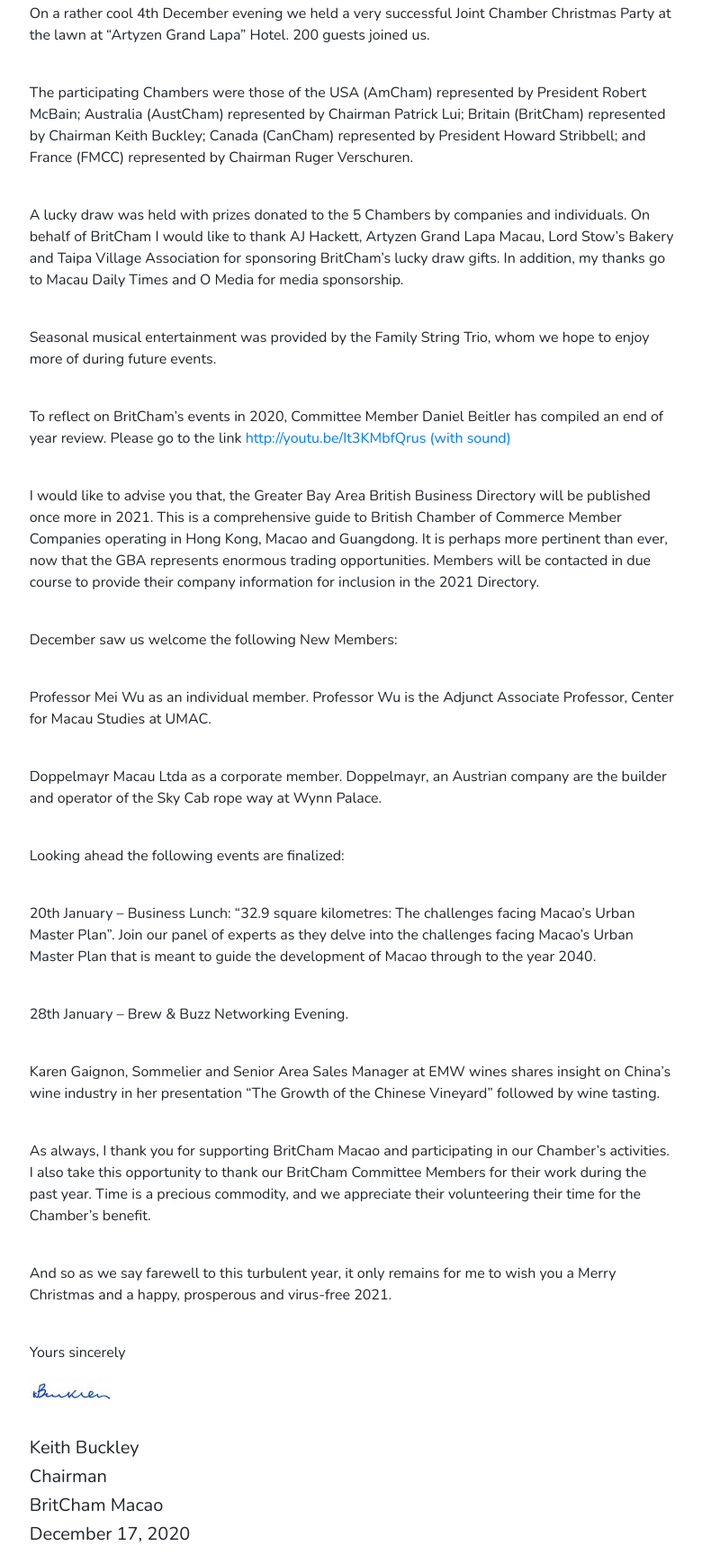
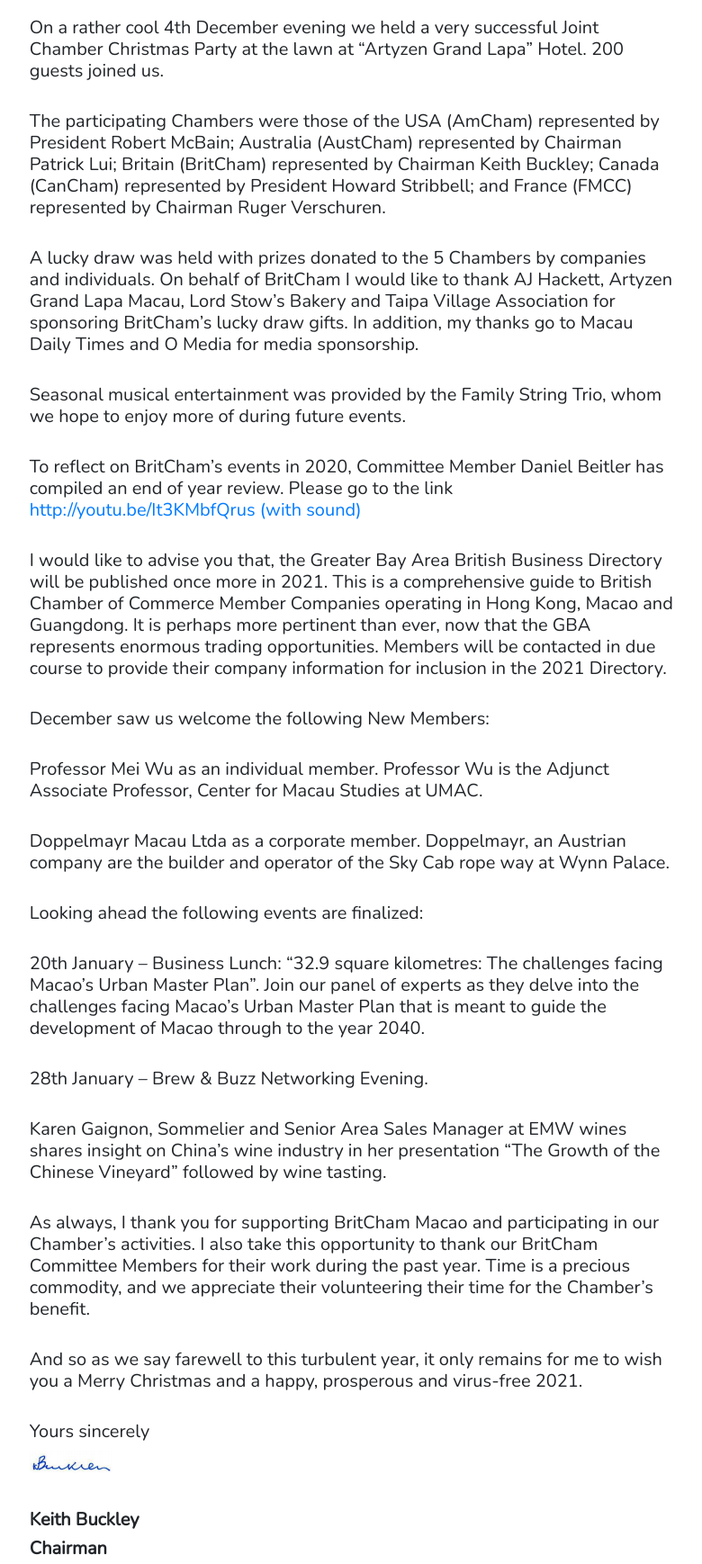
Before and after one commit to BassMasterTT/BritCham, a plain HTML site: page yearInReview.html in a window 1280 px wide. Shown: the part 393-2131 px from the top of the page at 90% size, without its empty margins (249-1029 px from the left). Drawn offline with nearby package versions, Linux system fonts and the light colour scheme.

Commit message:
h5 font size and fff for footer

```diff
--- a/css/style.css
+++ b/css/style.css
@@ -260,17 +260,9 @@
   margin-bottom: 2rem;
 }
 
-/*-- Emoji Navbar --*/
-
 /*============= FOOTER =============*/
 
 .britcham_footer {
-  /* border-radius: 10px; */
-  /* background-color: rgba(0, 0, 0, 0.6)!important; */
-  /* background: #1EE018;
-background: -moz-linear-gradient(-45deg, #1EE018 0%, #008A28 50%, #1EE018 100%);
-background: -webkit-linear-gradient(-45deg, #1EE018 0%, #008A28 50%, #1EE018 100%);
-background: linear-gradient(135deg, #1EE018 0%, #008A28 50%, #1EE018 100%); */
   background: #5db64b !important;
 }
 
@@ -287,22 +279,22 @@
 
 .text_bccm {
   font-size: 3rem;
-  color: whitesmoke;
+  color: #fff;
 }
 
 #telephone {
   text-decoration: none;
-  color: whitesmoke;
+  color: #fff;
 }
 
 #fax {
   text-decoration: none;
-  color: whitesmoke;
+  color: #fff;
 }
 
 #email {
   text-decoration: none;
-  color: whitesmoke;
+  color: #fff;
 }
 
 .inside_footer {
@@ -328,7 +320,6 @@
 
 .bi {
   font-size: 2rem;
-  /* background-color: #43474b; */
 }
 
 .ul {
--- a/yearInReview.html
+++ b/yearInReview.html
@@ -114,19 +114,19 @@
     <div class="container my-3 col-lg-7 about-text">
       <h1 class="my-4 pt-3 font-weight-bold">Year in Review</h1>
       <h3>Chairman’s December newsletter</h3>
-      <p class="mt-5">
+      <p class="h5 mt-5">
         Well, Christmas is almost here and whilst countries all around the world
         are struggling to control the Covid-19, in Macau we remain safe. Let us
         hope that situation continues.
       </p>
       <br />
-      <p>
+      <p class="h5">
         On a rather cool 4th December evening we held a very successful Joint
         Chamber Christmas Party at the lawn at “Artyzen Grand Lapa” Hotel. 200
         guests joined us.
       </p>
       <br />
-      <p>
+      <p class="h5">
         The participating Chambers were those of the USA (AmCham) represented by
         President Robert McBain; Australia (AustCham) represented by Chairman
         Patrick Lui; Britain (BritCham) represented by Chairman Keith Buckley;
@@ -134,7 +134,7 @@
         (FMCC) represented by Chairman Ruger Verschuren.
       </p>
       <br />
-      <p>
+      <p class="h5">
         A lucky draw was held with prizes donated to the 5 Chambers by companies
         and individuals. On behalf of BritCham I would like to thank AJ Hackett,
         Artyzen Grand Lapa Macau, Lord Stow’s Bakery and Taipa Village
@@ -142,12 +142,12 @@
         thanks go to Macau Daily Times and O Media for media sponsorship.
       </p>
       <br />
-      <p>
+      <p class="h5">
         Seasonal musical entertainment was provided by the Family String Trio,
         whom we hope to enjoy more of during future events.
       </p>
       <br />
-      <p>
+      <p class="h5">
         To reflect on BritCham’s events in 2020, Committee Member Daniel Beitler
         has compiled an end of year review. Please go to the link
         <a href="http://youtu.be/It3KMbfQrus">
@@ -155,7 +155,7 @@
         >
       </p>
       <br />
-      <p>
+      <p class="h5">
         I would like to advise you that, the Greater Bay Area British Business
         Directory will be published once more in 2021. This is a comprehensive
         guide to British Chamber of Commerce Member Companies operating in Hong
@@ -165,37 +165,37 @@
         inclusion in the 2021 Directory.
       </p>
       <br />
-      <p>December saw us welcome the following New Members:</p>
+      <p class="h5">December saw us welcome the following New Members:</p>
       <br />
-      <p>
+      <p class="h5">
         Professor Mei Wu as an individual member. Professor Wu is the Adjunct
         Associate Professor, Center for Macau Studies at UMAC.
       </p>
       <br />
-      <p>
+      <p class="h5">
         Doppelmayr Macau Ltda as a corporate member. Doppelmayr, an Austrian
         company are the builder and operator of the Sky Cab rope way at Wynn
         Palace.
       </p>
       <br />
-      <p>Looking ahead the following events are finalized:</p>
+      <p class="h5">Looking ahead the following events are finalized:</p>
       <br />
-      <p>
+      <p class="h5">
         20th January – Business Lunch: “32.9 square kilometres: The challenges
         facing Macao’s Urban Master Plan”. Join our panel of experts as they
         delve into the challenges facing Macao’s Urban Master Plan that is meant
         to guide the development of Macao through to the year 2040.
       </p>
       <br />
-      <p>28th January – Brew & Buzz Networking Evening.</p>
+      <p class="h5">28th January – Brew & Buzz Networking Evening.</p>
       <br />
-      <p>
+      <p class="h5">
         Karen Gaignon, Sommelier and Senior Area Sales Manager at EMW wines
         shares insight on China’s wine industry in her presentation “The Growth
         of the Chinese Vineyard” followed by wine tasting.
       </p>
       <br />
-      <p>
+      <p class="h5">
         As always, I thank you for supporting BritCham Macao and participating
         in our Chamber’s activities. I also take this opportunity to thank our
         BritCham Committee Members for their work during the past year. Time is
@@ -203,20 +203,20 @@
         for the Chamber’s benefit.
       </p>
       <br />
-      <p>
+      <p class="h5">
         And so as we say farewell to this turbulent year, it only remains for me
         to wish you a Merry Christmas and a happy, prosperous and virus-free
         2021.
       </p>
       <br />
-      <p>Yours sincerely</p>
+      <p class="h5">Yours sincerely</p>
 
       <p><img src="./img/signature.png" alt="signature" /></p>
       <br />
-      <h5>Keith Buckley</h5>
-      <h5>Chairman</h5>
-      <h5>BritCham Macao</h5>
-      <h5>December 17, 2020</h5>
+      <h5 class="font-weight-bold">Keith Buckley</h5>
+      <h5 class="font-weight-bold">Chairman</h5>
+      <h5 class="font-weight-bold">BritCham Macao</h5>
+      <h5 class="font-weight-bold">December 17, 2020</h5>
       <br />
     </div>
 
```
Also changed, not shown: about.html (+4 -4 lines), csr.html (+4 -4 lines), index.html (+2 -2 lines), membership.html (+9 -9 lines).
